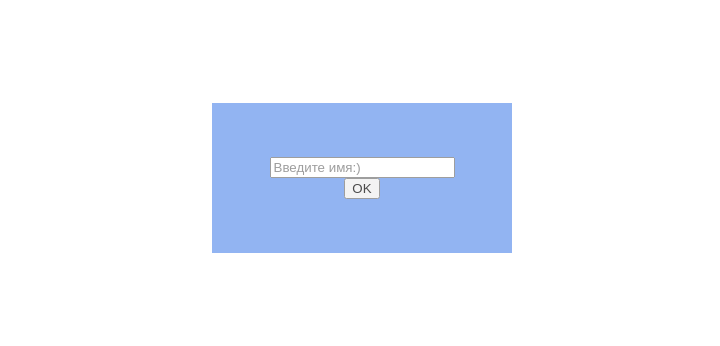
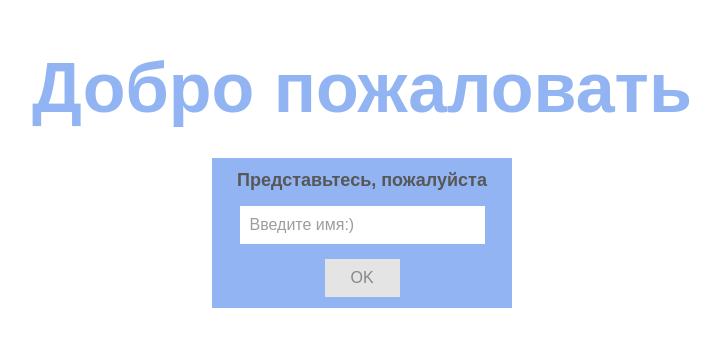
Before and after one commit to waterling/rock-paper-scissors-spock-lizard-game, a React app in the folder online-game-client/: page / in a window 1280 px wide. Shown: the part 222-568 px from the top of the page, without its empty margins (278-998 px from the left). Built offline with nearby package versions, Linux system fonts and the light colour scheme; no server answers.

Commit message:
do welcome page (ui)

```diff
--- a/online-game-client/src/components/modal-name.js
+++ b/online-game-client/src/components/modal-name.js
@@ -1,20 +1,16 @@
 import React from "react";
 
 
-
 class ModalName extends React.Component {
-
-    constructor(props){
-        super(props);
-    }
-
-
-
-    render(){
-        return(
+    render() {
+        return (
             <div className='modal'>
-                    <input type='text' className='modal-input' placeholder='Введите имя:)' value={this.props.value} onChange={this.props.onChange} />
-                    <input type="submit" value="OK" onClick={this.props.onSubmit}/>
+                <span className='modal-message'>
+                        Представьтесь, пожалуйста
+                </span>
+                <input type='text' className='modal-input' placeholder='Введите имя:)' value={this.props.value}
+                       onChange={this.props.onChange}/>
+                <input className='modal-button' type="submit" value="OK" onClick={this.props.onSubmit}/>
             </div>
         )
     }
--- /dev/null
+++ b/online-game-client/src/components/welcome-window.js
@@ -0,0 +1,61 @@
+import React from "react";
+import ModalName from "./modal-name";
+
+
+class WelcomeWindow extends React.Component {
+
+    copyLinkOnClick(event) {
+
+    }
+
+    render() {
+        return (
+            <div className='welcome-window'>
+                <span className='welcome message'>
+                    {!this.props.wait && this.props.roomID?
+                        'Ваш оппонент покинул игру'
+                        : 'Добро пожаловать'}
+                </span>
+                {this.props.wait || this.props.roomID
+                    ?
+                    <span className='welcome name'>
+                        {this.props.name}
+                    </span>
+                    :
+                    <ModalName
+                        value={this.props.name}
+                        onChange={this.props.onChangeName}
+                        onSubmit={this.props.onSubmit}
+                    />
+
+                }
+                {this.props.inviteLink
+                    ?
+                    <span className={'inviteLink'}>
+                        Your invite link:
+                        <a
+                            href={this.props.inviteLink}
+                            target={'_blank'}
+                            className={'invite-link'}
+                            onClick={this.copyLinkOnClick}
+                        >
+                            {this.props.inviteLink}
+                        </a>
+                    </span>
+                    :
+                    this.props.wait && this.props.error && this.props.clickCreate ?
+                        'Loading...' :
+                        ''
+                }
+
+                {this.props.error ?
+                    <input type="submit" value="Создать" onClick={this.props.onClickCreate}/>
+                    : ''
+                }
+            </div>
+        )
+    }
+}
+
+
+export default WelcomeWindow;
--- a/online-game-client/src/pages/WaitingPage.js
+++ b/online-game-client/src/pages/WaitingPage.js
@@ -3,6 +3,7 @@ import {roomApi, chatApi} from "../api";
 import {connect} from 'react-redux';
 import ModalName from "../components/modal-name";
 import {Redirect} from "react-router-dom";
+import WelcomeWindow from "../components/welcome-window";
 
 
 class WaitingPage extends React.Component {
@@ -60,32 +61,17 @@ class WaitingPage extends React.Component {
         let error = (this.props.roomIsFull || this.props.nonexistentRoom);
         return (
             <div className='waiting-page'>
-                {this.state.wait || this.props.roomID
-                    ?
-                    <span>
-                        {this.state.name}
-                    </span>
-                    :
-                    <ModalName
-                        value={this.state.name}
-                        onChange={this.onChangeName}
-                        onSubmit={this.onSubmit}
-                    />
-
-                }
-                {this.props.inviteLink
-                    ?
-                    <span>Your invite link: {this.props.inviteLink}</span>
-                    :
-                    this.state.wait && error && this.state.clickCreate ?
-                        'Loading...' :
-                        ''
-                }
-
-                {error ?
-                    <input type="submit" value="Создать" onClick={this.onClickCreate}/>
-                    : ''
-                }
+                <WelcomeWindow
+                    wait={this.state.wait}
+                    roomID={this.props.roomID}
+                    name={this.state.name}
+                    clickCreate={this.state.click}
+                    onClickCreate={this.onClickCreate}
+                    inviteLink={this.props.inviteLink}
+                    error={error}
+                    onChangeName={this.onChangeName}
+                    onSubmit={this.onSubmit}
+                />
 
 
                 {//TODO try to remove this
--- a/online-game-client/src/style.css
+++ b/online-game-client/src/style.css
@@ -1,3 +1,10 @@
+
+
+/****************
+ *              *
+ *  Input Name  *
+ *              *
+ ****************/
 .modal {
     display: flex;
     justify-content: center;
@@ -7,8 +14,72 @@
     width: 300px;
     height: 150px;
     background: cornflowerblue;
+    margin:15px;
     opacity: 0.7;
 }
+
+.modal-input {
+    border: none;
+    width: 75%;
+    padding: 10px;
+    float: left;
+    font-size: 16px;
+}
+.modal-input:focus{
+    outline-color: red;
+}
+.modal-button {
+    border: none;
+    margin-top: 15px;
+    padding: 10px;
+    width: 25%;
+    background: #d9d9d9;
+    color: #555;
+    float: left;
+    text-align: center;
+    font-size: 16px;
+    cursor: pointer;
+    transition: 0.3s;
+}
+
+.modal-button:hover {
+    background-color: #bbb;
+}
+
+.modal-button:focus {
+    outline-color : red;
+}
+.modal-message {
+    margin-bottom: 15px;
+    color:#111111;
+    font-family: Sans-Serif;
+    font-weight: bold;
+    font-size: 18px;
+}
+
+
+.message {
+    font-family: Sans-Serif;
+    font-weight: bold;
+    font-size: 70px;
+    margin: 15px;
+}
+.welcome {
+    opacity: 0.7;
+}
+.welcome-window {
+    display: flex;
+    flex-direction: column;
+    justify-content: center;
+    align-items: center;
+    background-color: white;
+
+    color: cornflowerblue;
+}
+
+
+
+
 
 .waiting-page {
     display: flex;
```
